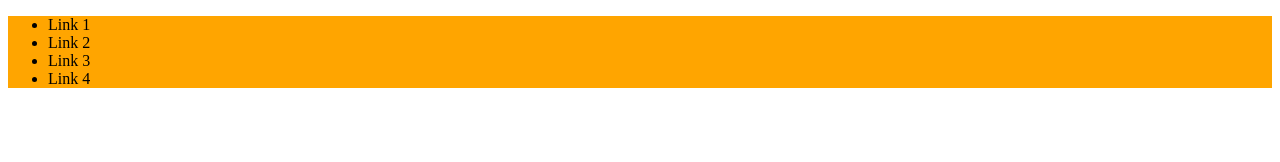
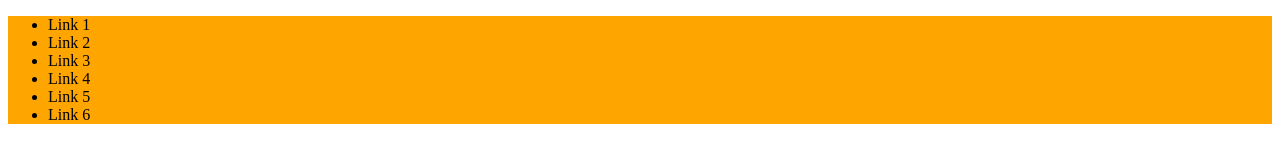
Before and after one commit to leowald/learning2, a plain HTML site: page index.html in a window 1280 px wide. Drawn offline with Linux system fonts and the light colour scheme; files that its build step writes are made by us from their sources.

Commit message:
added5and6

```diff
--- a/index.html
+++ b/index.html
@@ -14,6 +14,8 @@
         <li>Link 2</li>
         <li>Link 3</li>
         <li>Link 4</li>
+        <li>Link 5</li>
+        <li>Link 6</li>
     </nav>
       </ul>
     </header>
```
